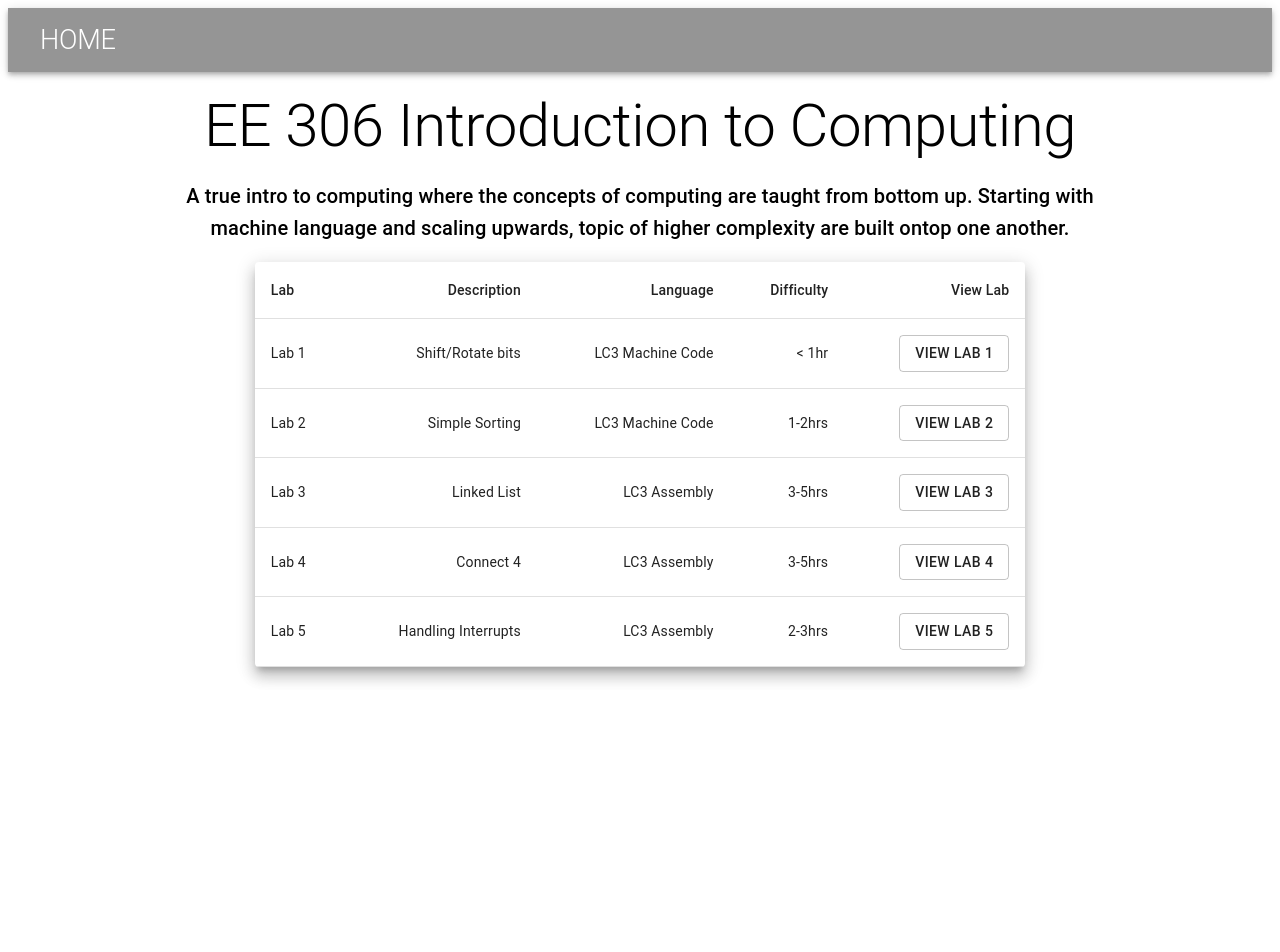
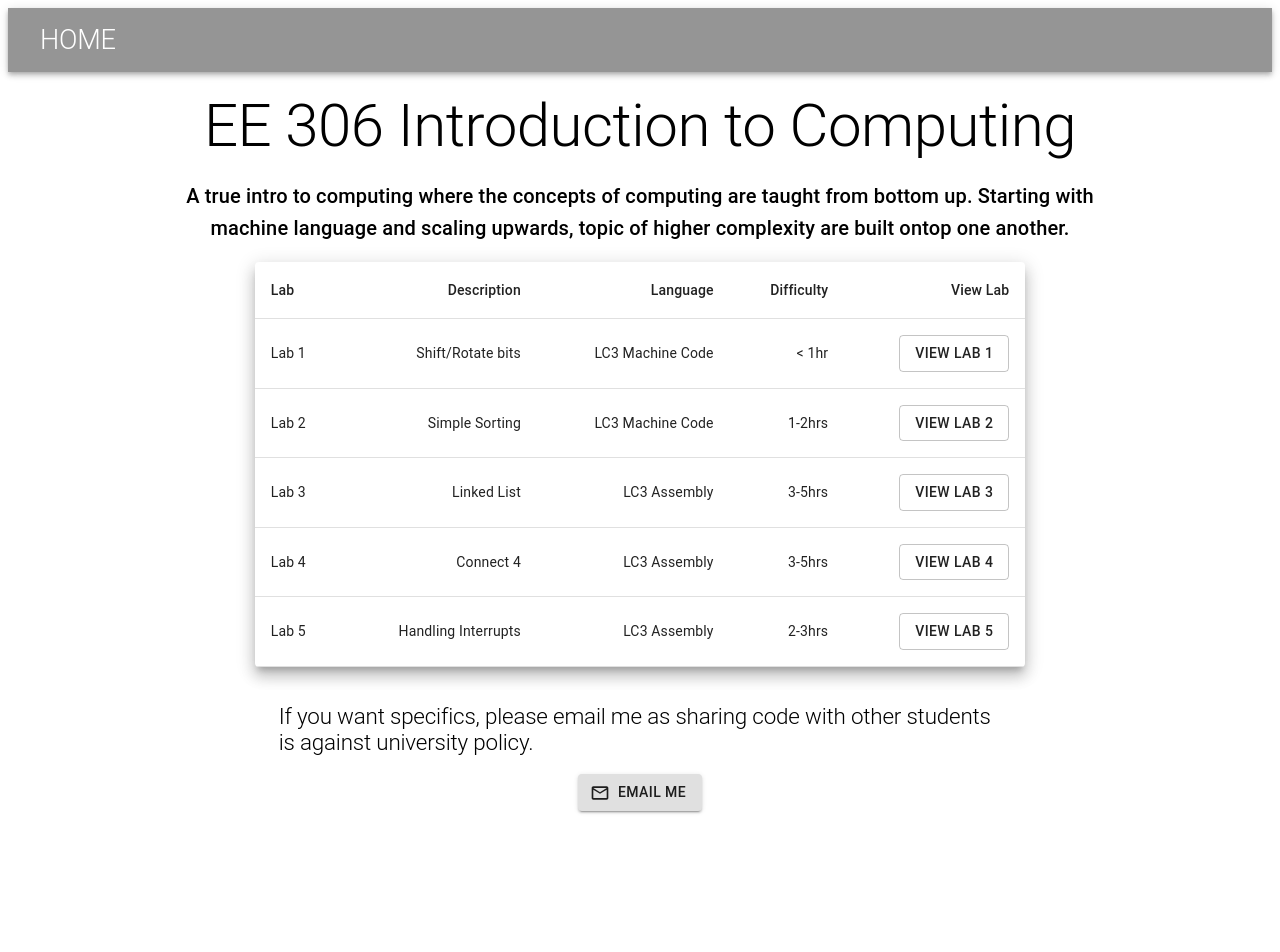
Before and after one commit to mxchen2001/XigeChenUT, a React (Create React App) app: page /XigeChenUT/Labs/EE306Labs in a window 1280 px wide. Shown: the top 952 px of the page. Built offline with nearby package versions, Linux system fonts and the light colour scheme.

Commit message:
email prompt

```diff
--- a/src/components/labs/eeClassTable.js
+++ b/src/components/labs/eeClassTable.js
@@ -3,7 +3,6 @@ import { makeStyles } from '@material-ui/core/styles';
 import {
     Typography,
     Button,
-    Grid,
     Container,
     Table,
     TableBody,
@@ -13,6 +12,7 @@ import {
     TableRow,
     Paper
 } from '@material-ui/core';
+import MailOutlineIcon from '@material-ui/icons/MailOutline';
 
 // Using Grey: #959595 | Cream: #e2e0d4 | Off Pink: #cebeb9 | Pure Pink: #e7cac2 | Soft Grey:#e8e8e8
 
@@ -74,6 +74,25 @@ function eeClassTable(data) {
                 </TableBody>
             </Table>
         </TableContainer>
+
+        <br></br>
+        <br></br>
+        <Container style={{display: 'flex', justifyContent:'center', alignItems:'center', maxWidth:'80%'}}>
+            <Typography variant='h2'style={{fontSize: '1.4rem'}}>
+                If you want specifics, please email me as sharing code with other students is against university policy.
+            </Typography>
+        </Container>
+        <br></br>
+        <Container style={{display: 'flex', justifyContent:'center', alignItems:'center', maxWidth:'80%'}}>
+            <Button
+                variant="contained"
+                color="default"
+                startIcon={<MailOutlineIcon />}
+                href="mailto:mxchen2001@utexas.edu"
+                >
+                Email me
+            </Button>
+        </Container>
         <br></br>
         </div>
     );
```
